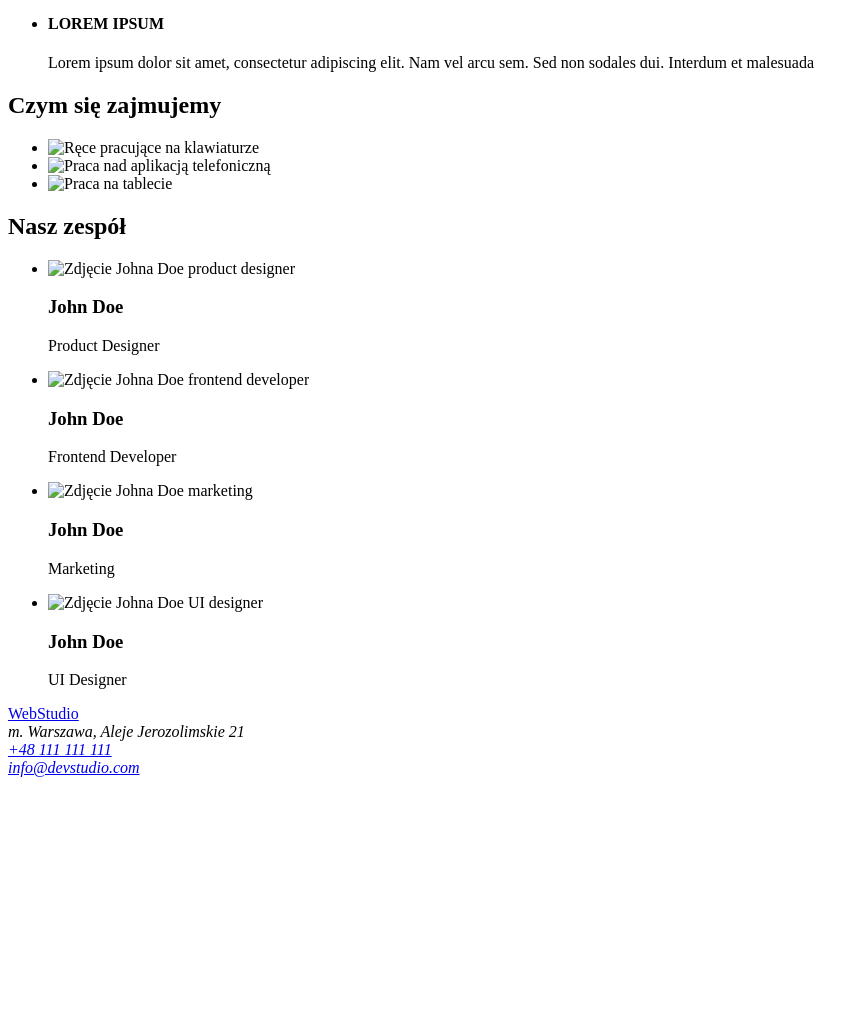
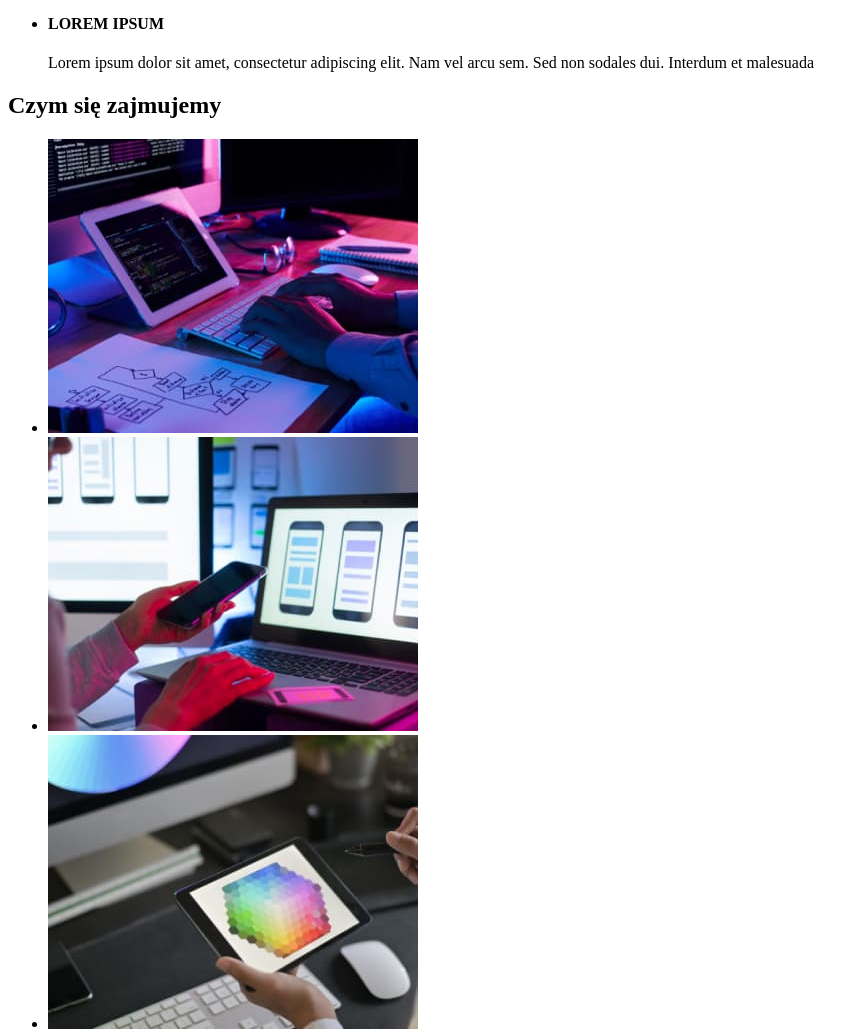
Before and after one commit to szczuczko/goit-markup-hw-01, a plain HTML site: page index.html in a window 1280 px wide. Shown: the part 460-1492 px from the top of the page, without its empty margins (0-868 px from the left). Before the commit the page ends 1245 px from the top, so only its background shows below. Drawn offline with Linux system fonts and the light colour scheme; the site is published under a folder, as on GitHub Pages, so addresses that start at the root find nothing.

Commit message:
Korekta zgodnie z sugestiami

```diff
--- a/index.html
+++ b/index.html
@@ -76,26 +76,26 @@
         <ul>
           <li>
             <img
-              src="/images/obraz1.jpg"
+              src="./images/obraz1.jpg"
               alt="Ręce pracujące na klawiaturze"
-              width="370"
-              height="294"
+              width="370px"
+              height="294px"
             />
           </li>
           <li>
             <img
-              src="/images/obraz2.jpg"
+              src="./images/obraz2.jpg"
               alt="Praca nad aplikacją telefoniczną"
-              width="370"
-              height="294"
+              width="370px"
+              height="294px"
             />
           </li>
           <li>
             <img
-              src="/images/obraz3.jpg"
+              src="./images/obraz3.jpg"
               alt="Praca na tablecie"
-              width="370"
-              height="294"
+              width="370px"
+              height="294px"
             />
           </li>
         </ul>
@@ -107,40 +107,40 @@
         <ul>
           <li>
             <img
-              src="/images/johndoe1.jpg"
+              src="./images/johndoe1.jpg"
               alt="Zdjęcie Johna Doe product designer"
-              width="270"
-              height="260"
+              width="270px"
+              height="260px"
             />
             <h3>John Doe</h3>
             <p>Product Designer</p>
           </li>
           <li>
             <img
-              src="/images/johndoe2.jpg"
+              src="./images/johndoe2.jpg"
               alt="Zdjęcie Johna Doe frontend developer"
-              width="270"
-              height="260"
+              width="270px"
+              height="260px"
             />
             <h3>John Doe</h3>
             <p>Frontend Developer</p>
           </li>
           <li>
             <img
-              src="/images/johndoe3.jpg"
+              src="./images/johndoe3.jpg"
               alt="Zdjęcie Johna Doe marketing"
-              width="270"
-              height="260"
+              width="270px"
+              height="260px"
             />
             <h3>John Doe</h3>
             <p>Marketing</p>
           </li>
           <li>
             <img
-              src="/images/johndoe4.jpg"
+              src="./images/johndoe4.jpg"
               alt="Zdjęcie Johna Doe UI designer"
-              width="270"
-              height="260"
+              width="270px"
+              height="260px"
             />
             <h3>John Doe</h3>
             <p>UI Designer</p>
@@ -157,9 +157,7 @@
       <!--Adres-->
       <address>
         m. Warszawa, Aleje Jerozolimskie 21
-        <br />
         <a href="tel:+48111111111">+48 111 111 111</a>
-        <br />
         <a href="info@devstudio.com">info@devstudio.com</a>
       </address>
     </footer>
```
